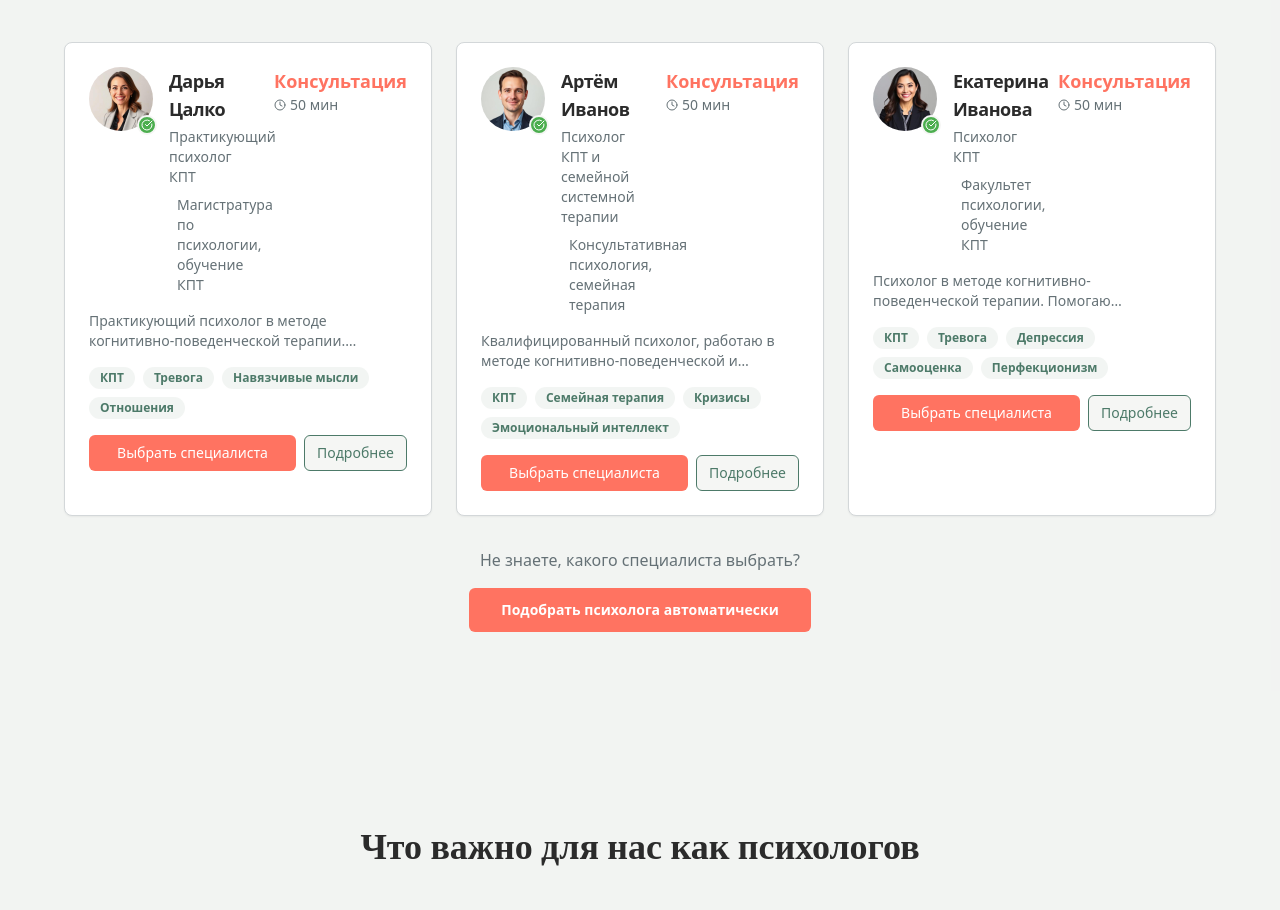
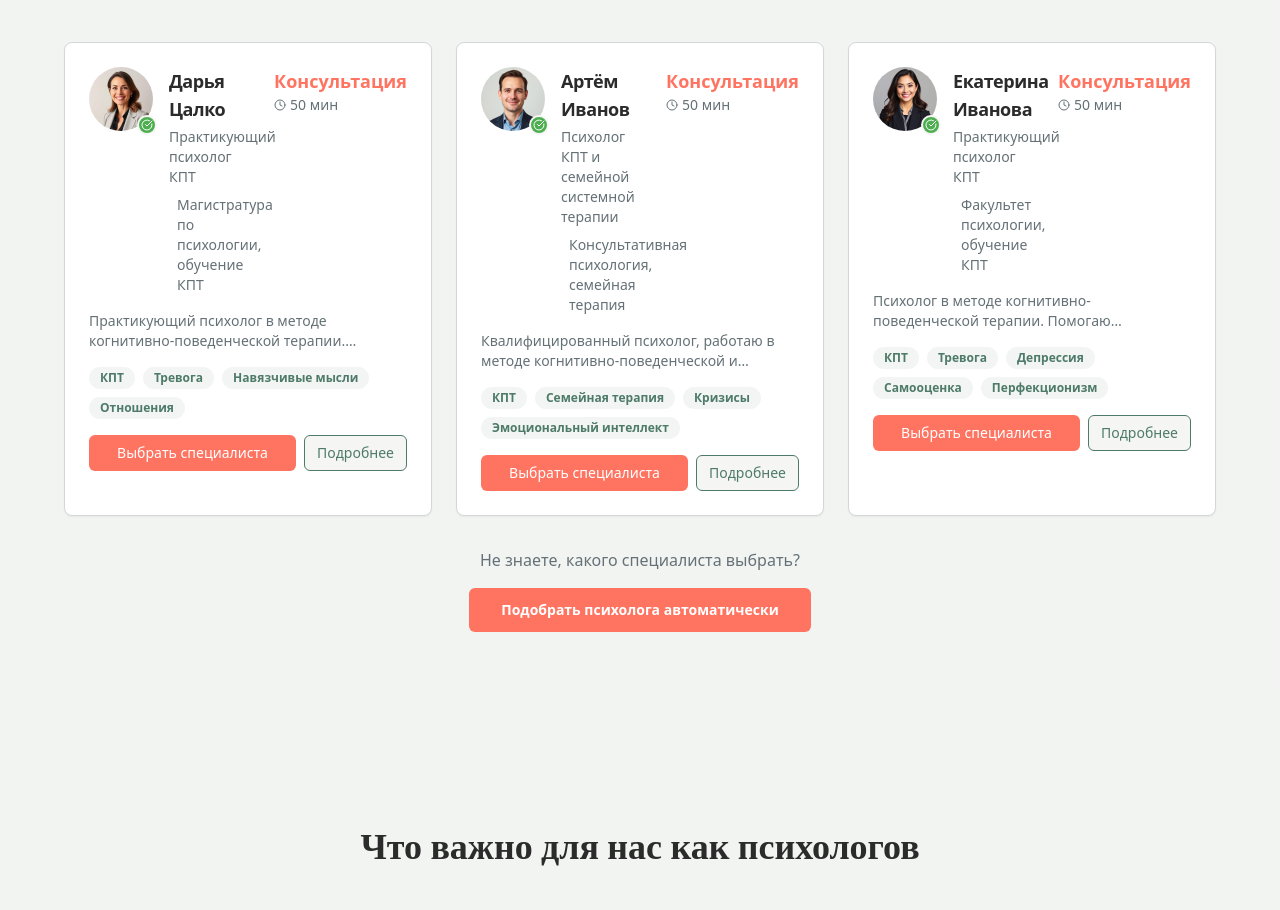
Before and after one commit to dariatsalko/growth-path-kit, a React (Vite) app: page / in a window 1280 px wide. Shown: the part 3120-4030 px from the top of the page. Built offline with nearby package versions, Linux system fonts and the light colour scheme.

Commit message:
Update psychologist data
Add "практикующий психолог КПТ" to psychologist data.

```diff
--- a/src/components/PsychologistsSection.tsx
+++ b/src/components/PsychologistsSection.tsx
@@ -60,7 +60,7 @@ const PsychologistsSection = ({ onSelectPsychologist }: PsychologistsSectionProp
   }, {
     name: "Екатерина Иванова",
     photo: psychologist3,
-    specialization: "Психолог КПТ",
+    specialization: "Практикующий психолог КПТ",
     approach: ["КПТ", "Тревога", "Депрессия", "Самооценка", "Перфекционизм"],
     experience: "Факультет психологии, обучение КПТ",
     price: "Консультация",
```
